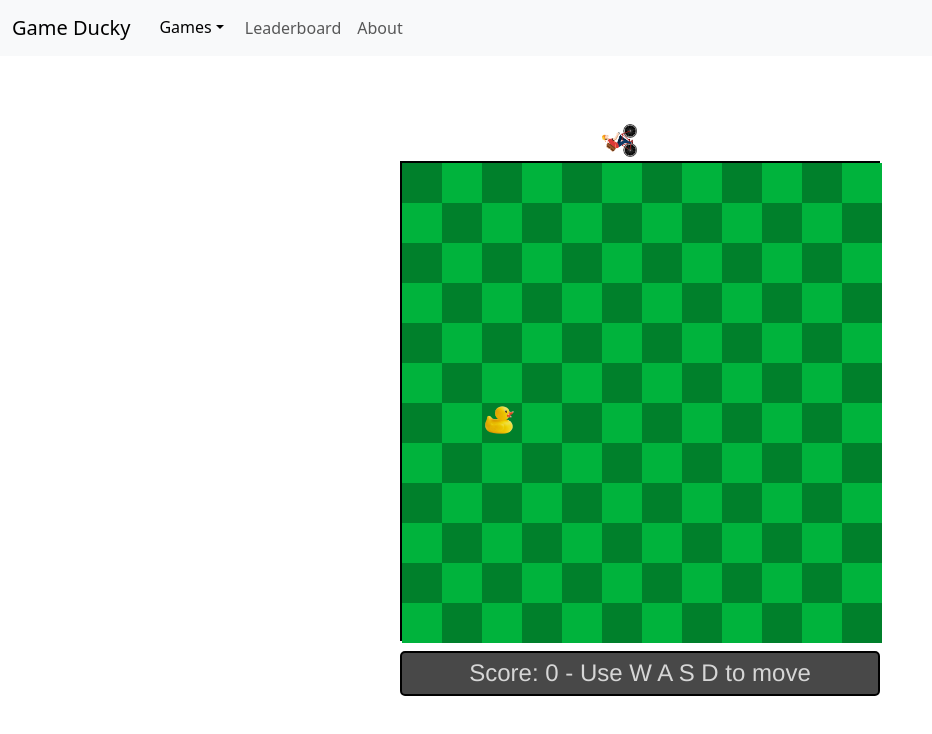
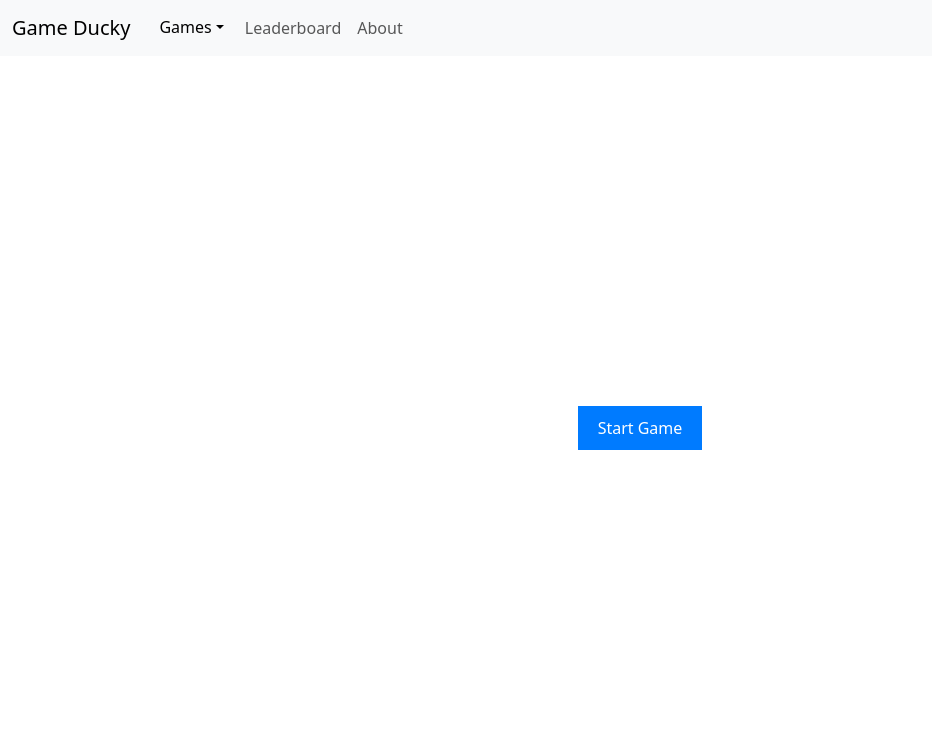
Before and after one commit to agarish25/CS-Topics-Sem-1-Project, a React (Create React App) app in the folder my-app/: page /bikegamepage in a window 1280 px wide. Shown: the top 734 px of the page, without its empty margins (0-932 px from the left). Built offline with nearby package versions, Linux system fonts and the light colour scheme.

Commit message:
bg button

```diff
--- a/my-app/src/BikeGame/BikeGame.js
+++ b/my-app/src/BikeGame/BikeGame.js
@@ -12,22 +12,25 @@ import bikeUp from "./bikeUp.png";
 import bikeDown from "./bikeDown.png";
 
 function BikeGame() {
-    const gameBoardRef = useRef(null); // Reference for the game board div
-    const [score, setScore] = useState(0); // Keeps track of the player's score
+  const gameBoardRef = useRef(null);
+  const [score, setScore] = useState(0);
+  const [gameStarted, setGameStarted] = useState(false);
 
   useEffect(() => {
+    let gameInstance;
+
+    if (gameStarted && gameBoardRef.current) {
       class BikeGame {
         constructor(gameBoard, updateScore) {
           this.gameBoard = gameBoard;
           this.updateScore = updateScore;
 
-                // Game settings
           this.numSquares = 12;
           this.squareSize = 40;
           this.duckIconSize = 35;
           this.player = { x: 5, y: 5, direction: "up", element: null };
           this.ducks = [];
-                this.currentKey = "up"; // Default starting direction
+          this.currentKey = "up";
           this.gameInterval = null;
 
           this.images = {
@@ -52,15 +55,12 @@ function BikeGame() {
           this.createGrid();
           this.spawnDuck();
           this.renderPlayer();
-
-                // Start the game loop
           this.startGameLoop();
-
-                // Add keydown listener for changing direction
           document.addEventListener("keydown", (e) => this.handleKeyPress(e));
         }
 
         createGrid() {
+          this.gameBoard.innerHTML = ""; // Clear previous game grid
           this.gameBoard.style.position = "relative";
           this.gameBoard.style.width = `${this.numSquares * this.squareSize}px`;
           this.gameBoard.style.height = `${this.numSquares * this.squareSize}px`;
@@ -99,7 +99,7 @@ function BikeGame() {
             this.movePlayer();
             this.renderPlayer();
             this.checkCollisions();
-                }, 250); // Moves the bike every 250ms
+          }, 250);
         }
 
         movePlayer() {
@@ -108,7 +108,6 @@ function BikeGame() {
           else if (this.player.direction === "left") this.player.x--;
           else if (this.player.direction === "right") this.player.x++;
 
-                // Check for game over conditions
           if (
             this.player.x < 0 ||
             this.player.y < 0 ||
@@ -117,19 +116,17 @@ function BikeGame() {
           ) {
             clearInterval(this.gameInterval);
             alert("Game Over!");
-                    window.location.reload(); // Reloads the game
+            setGameStarted(false);
           }
         }
 
         renderPlayer() {
           const playerImage = this.images.bike[this.player.direction];
 
-                // Remove the old player element
           if (this.player.element) {
             this.player.element.remove();
           }
 
-                // Add a new player element
           const playerElement = document.createElement("img");
           playerElement.src = playerImage;
           playerElement.style.position = "absolute";
@@ -177,15 +174,32 @@ function BikeGame() {
         }
       }
 
-        if (gameBoardRef.current) {
-            new BikeGame(gameBoardRef.current, setScore);
+      gameInstance = new BikeGame(gameBoardRef.current, setScore);
     }
-    }, []);
+
+    return () => {
+      if (gameInstance) {
+        clearInterval(gameInstance.gameInterval);
+      }
+    };
+  }, [gameStarted]);
 
   return (
     <div className="game-wrapper">
+      {!gameStarted && (
+        <button className="start-button" onClick={() => setGameStarted(true)}>
+          Start Game
+        </button>
+      )}
+      {gameStarted && (
+        <div>
           <div id="game-board" ref={gameBoardRef}></div>
           <div id="top-bar">Score: {score} - Use W A S D to move</div>
+          <button className="start-button" onClick={() => setGameStarted(false)}>
+            Restart Game
+          </button>
+        </div>
+      )}
     </div>
   );
 }
```
Lines whose indentation alone changed are shown as unchanged.
